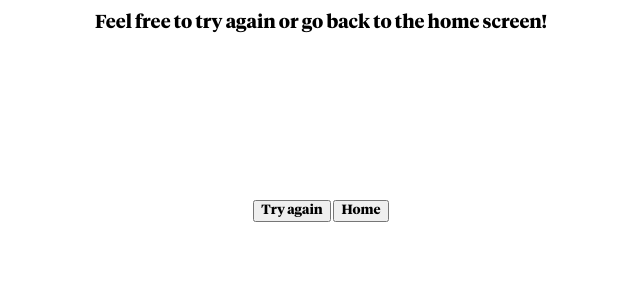
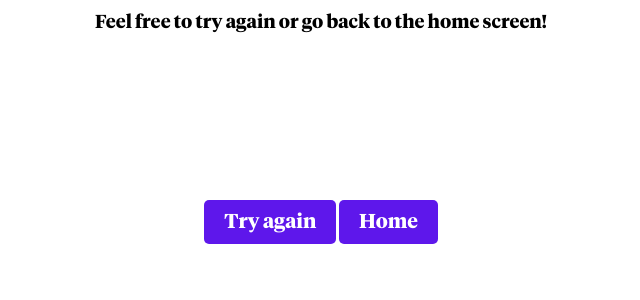
Before and after one commit to StevenAHan/Invest.me, a Flask app: page /feedback-submitted in a window 1280 px wide. Shown: the part 424-724 px from the top of the page, without its empty margins (319-959 px from the left). Run offline with Flask 3, Linux system fonts and the light colour scheme; some libraries are stand-ins or nearby versions.

Commit message:
made feedbacksub buttons formatted

```diff
--- a/templates/feedbacksub.html
+++ b/templates/feedbacksub.html
@@ -6,8 +6,8 @@
     <h3>Feel free to try again or go back to the home screen!</h3>
 </div>
 <div class="center">
-    <button onclick="window.location.href='/prompt';">Try again</button>
-    <button onclick="window.location.href='/';">Home</button>
+    <button onclick="window.location.href='/prompt';" class="button">Try again</button>
+    <button onclick="window.location.href='/';" class="button">Home</button>
 </div>
 
 {% endblock %}
```
